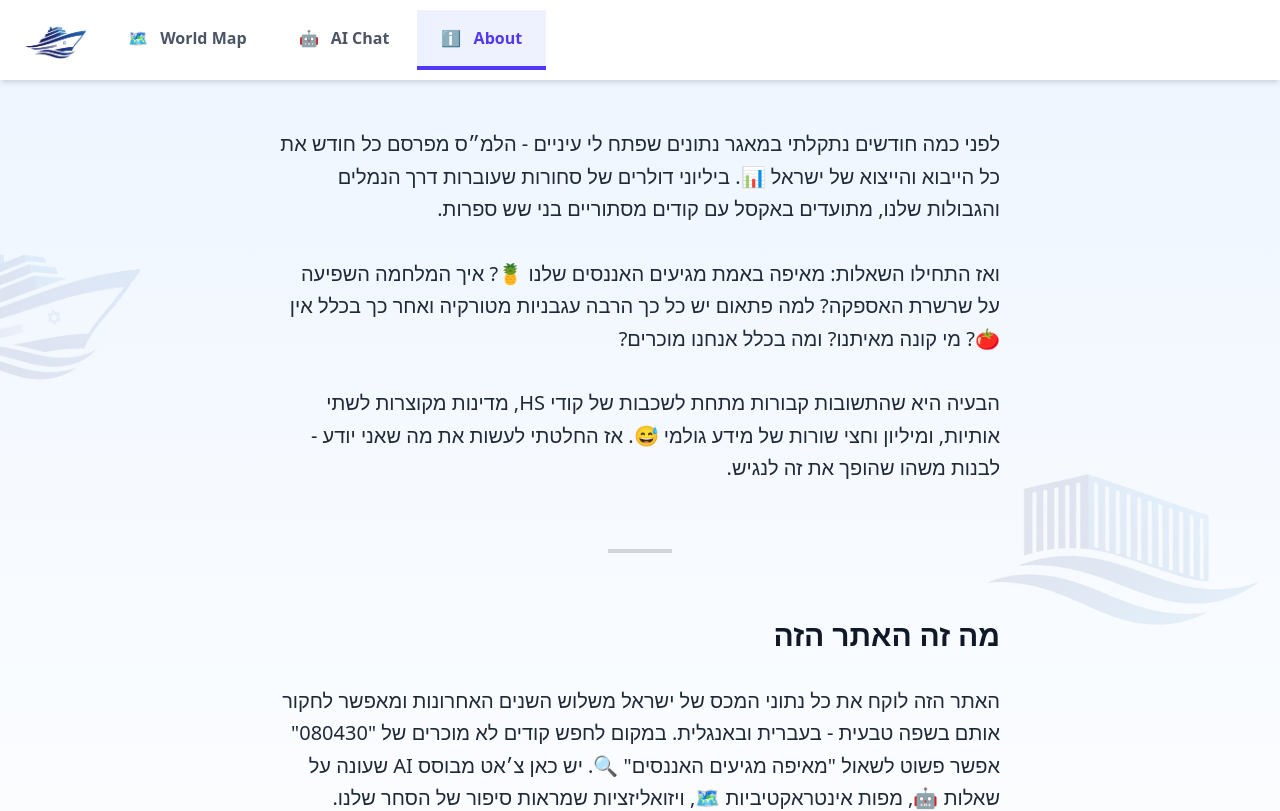
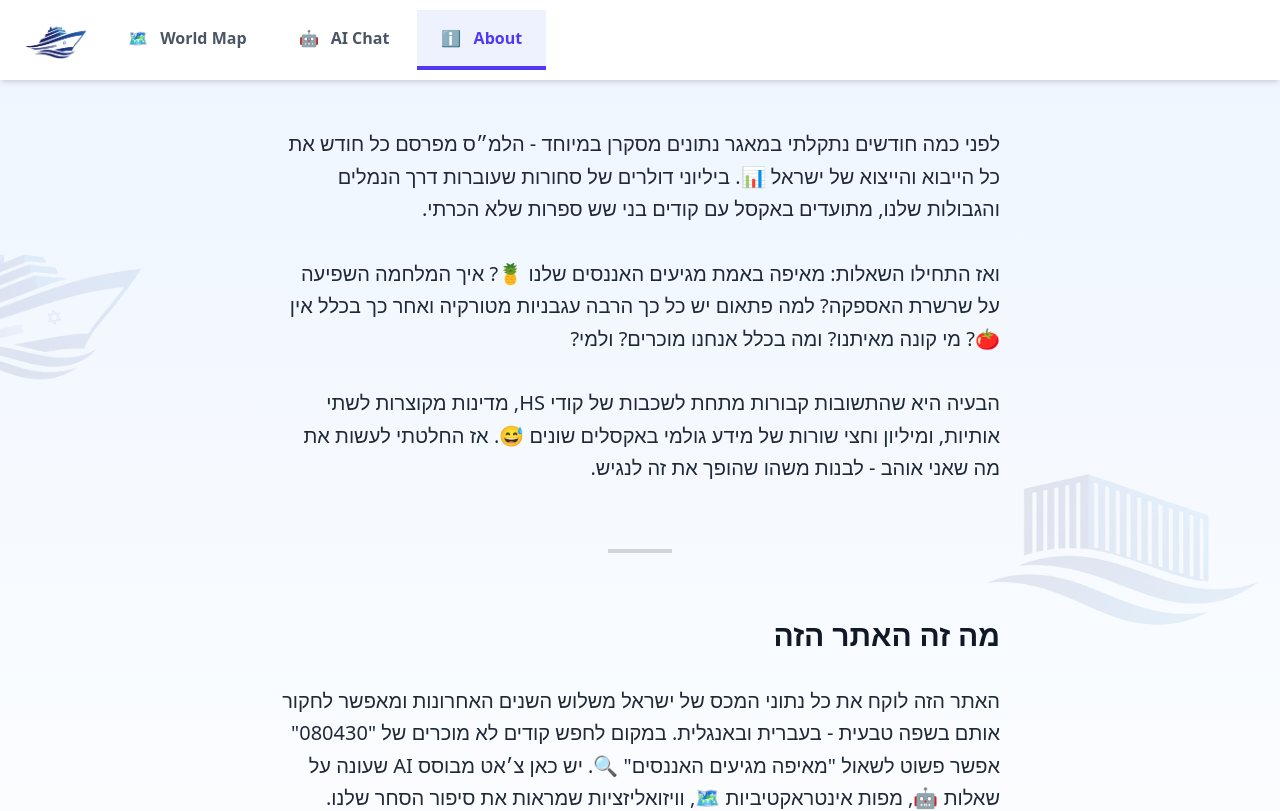
Before and after one commit to akivaschiff/israel-trade-app, a Vue app: page /about in a window 1280 px wide. Shown: the top 811 px of the page. Built offline with nearby package versions, Linux system fonts and the light colour scheme; no server answers.

Commit message:
Fix some small language issues in the about page

```diff
--- a/src/views/AboutPage.vue
+++ b/src/views/AboutPage.vue
@@ -28,15 +28,15 @@
       <div class="text-right font-sans">
         <!-- Opening -->
         <p class="text-xl leading-relaxed text-gray-800 mb-8">
-          לפני כמה חודשים נתקלתי במאגר נתונים שפתח לי עיניים - הלמ״ס מפרסם כל חודש את כל הייבוא והייצוא של ישראל 📊. ביליוני דולרים של סחורות שעוברות דרך הנמלים והגבולות שלנו, מתועדים באקסל עם קודים מסתוריים בני שש ספרות.
+          לפני כמה חודשים נתקלתי במאגר נתונים מסקרן במיוחד - הלמ״ס מפרסם כל חודש את כל הייבוא והייצוא של ישראל 📊. ביליוני דולרים של סחורות שעוברות דרך הנמלים והגבולות שלנו, מתועדים באקסל עם קודים בני שש ספרות שלא הכרתי.
         </p>
 
         <p class="text-xl leading-relaxed text-gray-800 mb-8">
-          ואז התחילו השאלות: מאיפה באמת מגיעים האננסים שלנו 🍍? איך המלחמה השפיעה על שרשרת האספקה? למה פתאום יש כל כך הרבה עגבניות מטורקיה ואחר כך בכלל אין 🍅? מי קונה מאיתנו? ומה בכלל אנחנו מוכרים?
+          ואז התחילו השאלות: מאיפה באמת מגיעים האננסים שלנו 🍍? איך המלחמה השפיעה על שרשרת האספקה? למה פתאום יש כל כך הרבה עגבניות מטורקיה ואחר כך בכלל אין 🍅? מי קונה מאיתנו? ומה בכלל אנחנו מוכרים? ולמי?
         </p>
 
         <p class="text-xl leading-relaxed text-gray-800 mb-16">
-          הבעיה היא שהתשובות קבורות מתחת לשכבות של קודי HS, מדינות מקוצרות לשתי אותיות, ומיליון וחצי שורות של מידע גולמי 😅. אז החלטתי לעשות את מה שאני יודע - לבנות משהו שהופך את זה לנגיש.
+          הבעיה היא שהתשובות קבורות מתחת לשכבות של קודי HS, מדינות מקוצרות לשתי אותיות, ומיליון וחצי שורות של מידע גולמי באקסלים שונים 😅. אז החלטתי לעשות את מה שאני אוהב - לבנות משהו שהופך את זה לנגיש.
         </p>
 
         <!-- Divider -->
@@ -46,7 +46,7 @@
         <h2 class="text-3xl font-bold text-gray-900 mb-8 mt-16">מה זה האתר הזה</h2>
 
         <p class="text-xl leading-relaxed text-gray-800 mb-8">
-          האתר הזה לוקח את כל נתוני המכס של ישראל משלוש השנים האחרונות ומאפשר לחקור אותם בשפה טבעית - בעברית ובאנגלית. במקום לחפש קודים לא מוכרים של "080430" אפשר פשוט לשאול "מאיפה מגיעים האננסים" 🔍. יש כאן צ׳אט מבוסס AI שעונה על שאלות 🤖, מפות אינטראקטיביות 🗺️, ויזואליזציות שמראות סיפור של הסחר שלנו.
+          האתר הזה לוקח את כל נתוני המכס של ישראל משלוש השנים האחרונות ומאפשר לחקור אותם בשפה טבעית - בעברית ובאנגלית. במקום לחפש קודים לא מוכרים של "080430" אפשר פשוט לשאול "מאיפה מגיעים האננסים" 🔍. יש כאן צ׳אט מבוסס AI שעונה על שאלות 🤖, מפות אינטראקטיביות 🗺️, וויזואליזציות שמראות את סיפור הסחר שלנו.
         </p>
 
         <p class="text-xl leading-relaxed text-gray-800 mb-16">
```
